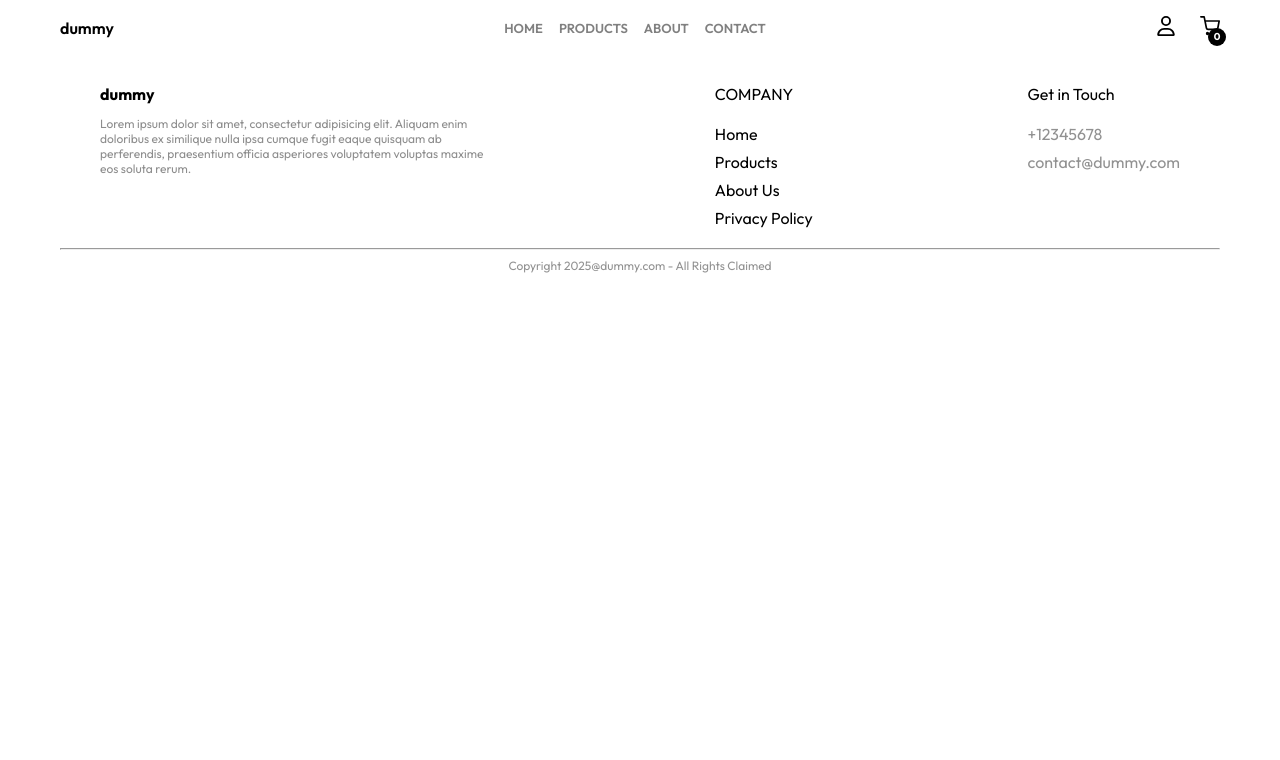
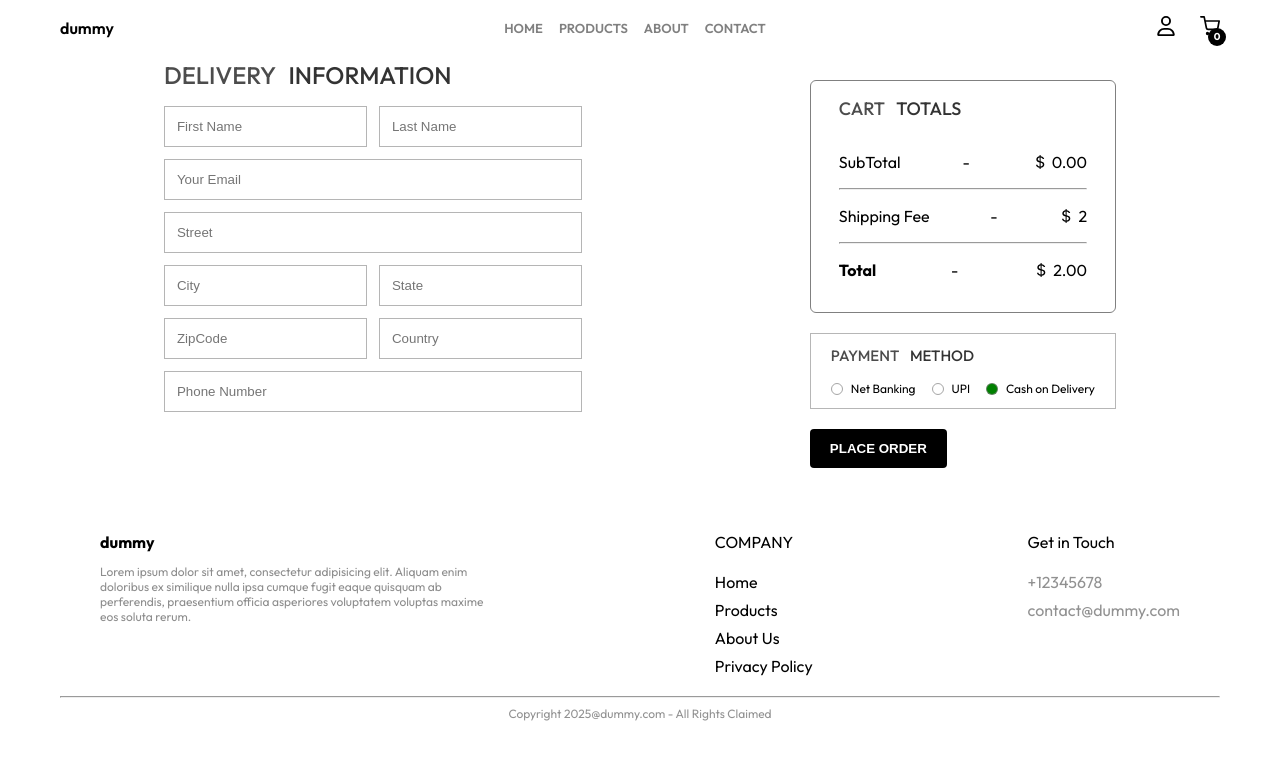
Before and after one commit to BeslinEbby/shopping-cart, a React (Vite) app: page /place-order in a window 1280 px wide. Shown: the top 760 px of the page. Built offline with nearby package versions, Linux system fonts and the light colour scheme; no server answers.

Commit message:
added place order page UI and styles

```diff
--- a/src/App.jsx
+++ b/src/App.jsx
@@ -1,6 +1,6 @@
 import React from "react";
+import { Routes, Route } from "react-router-dom";
 import NavBar from "./components/navBar/NavBar";
-import { Routes, Route } from "react-router-dom";
 import Home from "./pages/home/Home";
 import ProductProvider from "./contexts/ProductContext";
 import Footer from "./components/footer/Footer";
@@ -12,6 +12,7 @@ import SearchBar from "./components/searchBar/SearchBar";
 import SelectedProduct from "./pages/selectedProduct/SelectedProduct";
 import CartProvider from "./contexts/CartContext";
 import Cart from "./pages/cart/Cart";
+import PlaceOrder from "./pages/placeOrder/PlaceOrder";
 
 const App = () => {
    return (
@@ -28,6 +29,7 @@ const App = () => {
                      <Route path="/about" element={<About />} />
                      <Route path="/contact" element={<Contact />} />
                      <Route path="/cart" element={<Cart />} />
+                     <Route path="/place-order" element={<PlaceOrder />} />
                   </Routes>
                </ProductProvider>
             </CartProvider>
--- /dev/null
+++ b/src/pages/placeOrder/PlaceOrder.css
@@ -0,0 +1,71 @@
+.place-order{
+    display: flex;
+    justify-content: space-around;
+    gap: 20px;
+}
+
+.contact-details{
+    display: flex;
+    flex-direction: column;
+    gap: 12px;
+}
+.contact-details .input-sec{
+    display: flex;
+    gap: 12px;
+}
+.contact-details input{
+    padding: 12px;
+    border: 1px solid rgba(128, 128, 128, 0.584);
+    outline: 0;
+    width: 100%;
+}
+.payment-sec .cart-total{
+    width: 100%;
+}
+.pay-method-sec{
+    border: 1px solid rgba(128, 128, 128, 0.571);
+    padding: 12px 20px;
+}
+.pay-method-title{
+    font-size: 10px;
+
+}
+.pay-method-cnt{
+    display: flex;
+    align-items: center;
+    gap: 16px;
+}
+.pay-method{
+ display: flex;
+ align-items: center;
+ gap: 8px;
+ font-size: 12px;
+ cursor: pointer;
+}
+.pay-method span{
+    width: 12px;
+    height: 12px;
+    border: 1px solid rgba(128, 128, 128, 0.71);
+    border-radius: 50%;
+}
+.pay-method span.method-bg{
+    background-color: green;
+}
+
+.place-order-btn button{
+    background: #000;
+    color: white;
+    padding: 12px 20px;
+    font-weight: bold;
+    margin: 20px 0;
+    border: 0;
+    outline: 0;
+    border-radius: 4px;
+    cursor: pointer;
+}
+
+@media (max-width: 720px){
+    .place-order{
+        flex-direction: column;
+    }
+}
--- /dev/null
+++ b/src/pages/placeOrder/PlaceOrder.jsx
@@ -0,0 +1,74 @@
+import React, { useState } from "react";
+import Title from "../../components/title/Title";
+import CartTotal from "../../components/cartTotal/CartTotal";
+import { useNavigate } from "react-router-dom";
+import "./PlaceOrder.css";
+
+const PlaceOrder = () => {
+
+  const [method, setMethod] = useState("cod");
+
+  const navigate=useNavigate()
+
+  return (
+    <section className="place-order">
+      <div className="delivery-sec">
+        <div>
+          <Title text1={"DELIVERY"} text2={"INFORMATION"} />
+        </div>
+        <form className="contact-details" action="">
+          <div className="input-sec">
+            <input type="text" placeholder="First Name" />
+            <input type="text" placeholder="Last Name" />
+          </div>
+          <div className="input-sec">
+            <input type="email" placeholder="Your Email" />
+          </div>
+          <div className="input-sec">
+            <input type="text" placeholder="Street" />
+          </div>
+          <div className="input-sec">
+            <input type="text" placeholder="City" />
+            <input type="text" placeholder="State" />
+          </div>
+          <div className="input-sec">
+            <input type="number" placeholder="ZipCode" />
+            <input type="text" placeholder="Country" />
+          </div>
+          <div className="input-sec">
+            <input type="number" placeholder="Phone Number" />
+          </div>
+        </form>
+      </div>
+      <div className="payment-sec">
+        <div className="cart-total-sec">
+          <CartTotal />
+        </div>
+        <div className="pay-method-sec">
+          <div className="pay-method-title">
+            <Title text1={"PAYMENT"} text2={"METHOD"} />
+          </div>
+          <div className="pay-method-cnt">
+            <div onClick={() => {setMethod("net")}}className="pay-method">
+              <span className={method === "net" && "method-bg"}></span>
+              <p>Net Banking</p>
+            </div>
+            <div onClick={() => {setMethod("upi")}}className="pay-method">
+              <span className={method === "upi" && "method-bg"}></span>
+                <p>UPI</p>
+            </div>
+            <div onClick={() => {setMethod("cod");}}className="pay-method">
+              <span className={method === "cod" && "method-bg"}></span>
+              <p>Cash on Delivery</p>
+            </div>
+          </div>
+        </div>
+        <div className="place-order-btn">
+          <button onClick={()=>navigate('/orders')}>PLACE ORDER</button>
+        </div>
+      </div>
+    </section>
+  );
+};
+
+export default PlaceOrder;
```
